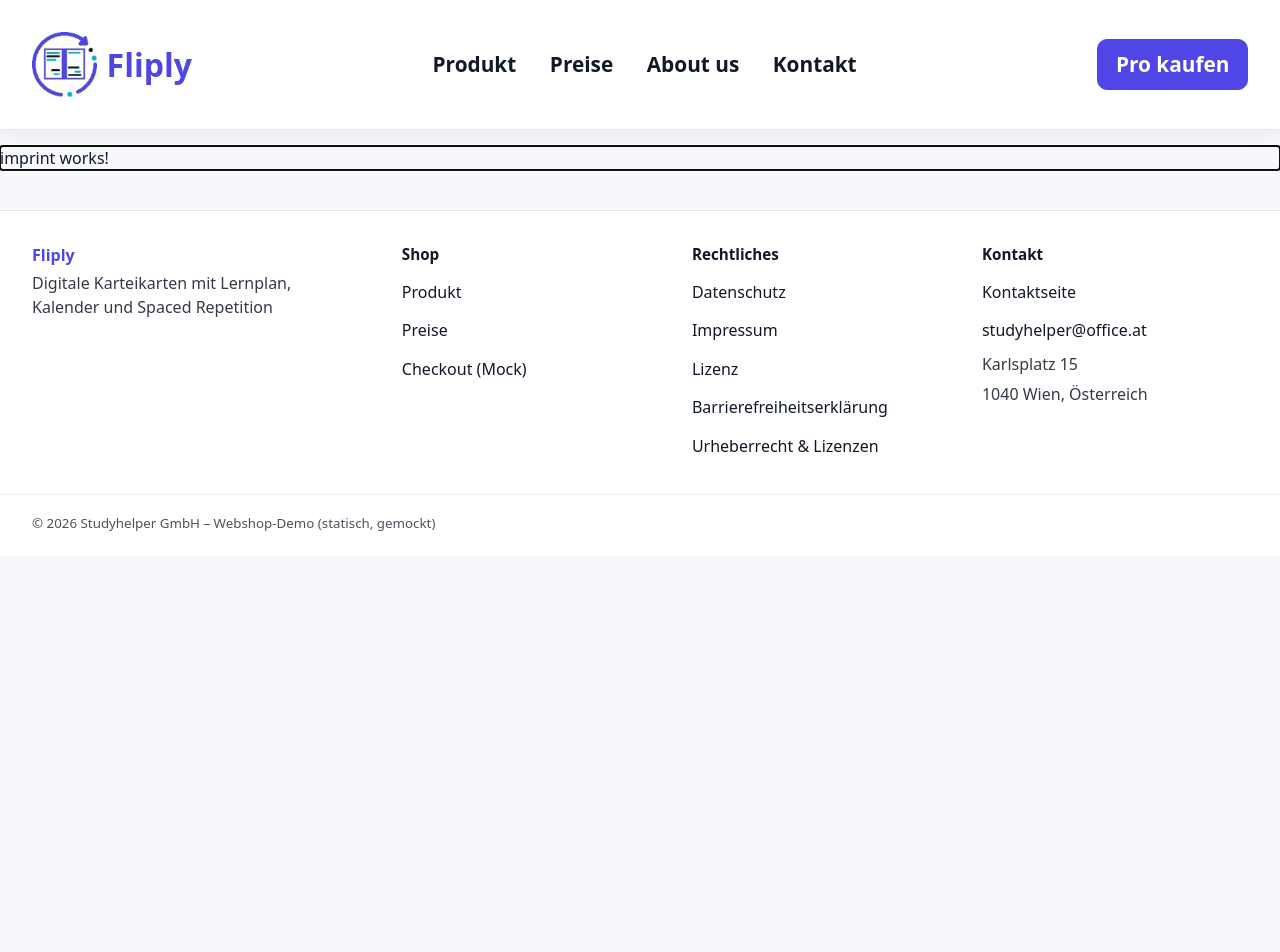
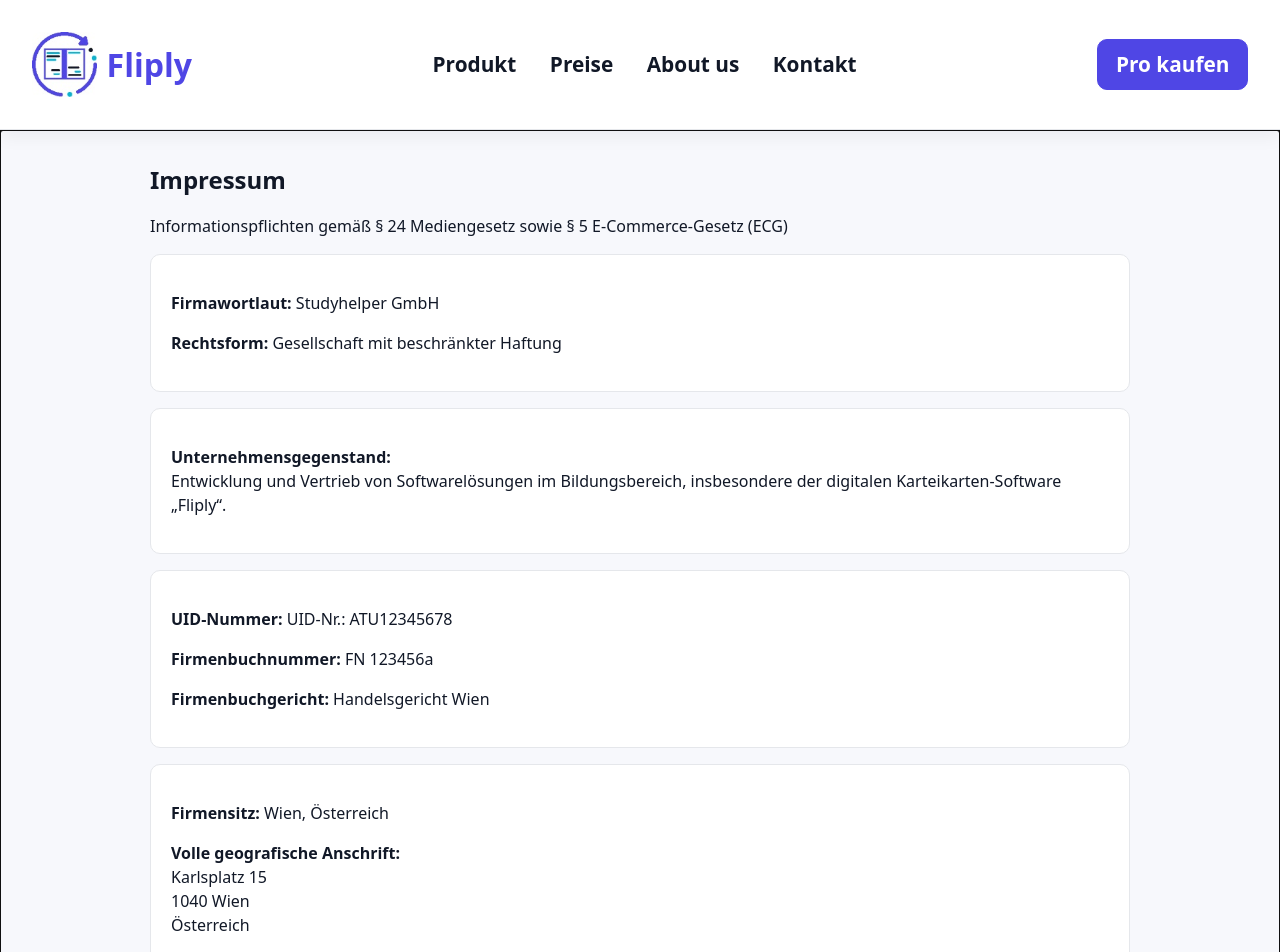
Before and after one commit to anastasia-burgstaller/fliply-webshop, an Angular app: page /impressum in a window 1280 px wide. Shown: the top 952 px of the page. Before the commit the page ends 800 px from the top, so only its background shows below. Built offline with nearby package versions, Linux system fonts and the light colour scheme.

Commit message:
Impressum erstellt

```diff
--- a/src/app/pages/imprint/imprint.component.css
+++ b/src/app/pages/imprint/imprint.component.css
@@ -0,0 +1,47 @@
+.page {
+  max-width: 980px;
+  margin: 0 auto;
+  padding: 2rem;
+}
+
+.page-header h1 {
+  margin: 0 0 0.5rem;
+}
+
+.lead {
+  max-width: 80ch;
+}
+
+.card {
+  margin-top: 1rem;
+  padding: 1.25rem;
+  background: var(--panel);
+  border: 1px solid var(--border);
+  border-radius: var(--radius);
+}
+
+.form-field {
+  display: grid;
+  gap: 0.25rem;
+  margin-bottom: 1rem;
+}
+
+input,
+textarea {
+  padding: 0.5rem;
+  border-radius: var(--radius);
+  border: 1px solid var(--border);
+  font: inherit;
+}
+
+input:focus-visible,
+textarea:focus-visible {
+  outline: 3px solid var(--accent);
+  outline-offset: 2px;
+}
+
+.note {
+  margin-top: 1rem;
+  font-size: 0.95rem;
+  opacity: 0.85;
+}
--- a/src/app/pages/imprint/imprint.component.html
+++ b/src/app/pages/imprint/imprint.component.html
@@ -1 +1,113 @@
-<p>imprint works!</p>
+<section class="page">
+  <header class="page-header">
+    <h1>Impressum</h1>
+    <p class="lead">
+      Informationspflichten gemäß § 24 Mediengesetz sowie § 5 E-Commerce-Gesetz (ECG)
+    </p>
+  </header>
+
+  <article class="content">
+    <div class="card">
+      <p><strong>Firmawortlaut:</strong> Studyhelper GmbH</p>
+      <p><strong>Rechtsform:</strong> Gesellschaft mit beschränkter Haftung</p>
+    </div>
+
+    <div class="card">
+      <p><strong>Unternehmensgegenstand:</strong><br />
+        Entwicklung und Vertrieb von Softwarelösungen im Bildungsbereich,
+        insbesondere der digitalen Karteikarten-Software „Fliply“.
+      </p>
+    </div>
+
+    <div class="card">
+      <p><strong>UID-Nummer:</strong> UID-Nr.: ATU12345678 </p>
+      <p><strong>Firmenbuchnummer:</strong> FN 123456a </p>
+      <p><strong>Firmenbuchgericht:</strong> Handelsgericht Wien</p>
+    </div>
+
+    <div class="card">
+      <p><strong>Firmensitz:</strong> Wien, Österreich</p>
+      <p><strong>Volle geografische Anschrift:</strong><br />
+        Karlsplatz 15<br />
+        1040 Wien<br />
+        Österreich
+      </p>
+    </div>
+
+    <div class="card">
+      <p><strong>Kontaktdaten:</strong></p>
+      <p>
+        E-Mail:
+        <a href="mailto:studyhelper@office.at">studyhelper&#64;office.at</a>
+      </p>
+      <p>Tel.: 0394203420</p>
+    </div>
+
+    <div class="card">
+      <p><strong>Mitgliedschaften bei der Wirtschaftskammerorganisation:</strong><br />
+        Mitglied der Wirtschaftskammer Österreich (WKÖ)<br />
+        Mitglied der Wirtschaftskammer Wien (WKW)
+      </p>
+    </div>
+
+    <div class="card">
+      <p><strong>Anwendbare Rechtsvorschriften und Zugang dazu:</strong></p>
+      <p>
+        Gewerbeordnung (GewO):<br />
+        <a href="https://www.ris.bka.gv.at" target="_blank" rel="noopener">
+          www.ris.bka.gv.at
+        </a>
+      </p>
+    </div>
+
+    <div class="card">
+      <p><strong>Aufsichtsbehörde / Gewerbebehörde:</strong><br />
+        Magistrat der Stadt Wien
+      </p>
+    </div>
+
+    <div class="card">
+      <p><strong>Berufsbezeichnung:</strong><br />
+        Softwareunternehmen / IT-Dienstleister
+      </p>
+      <p><strong>Verleihungsstaat:</strong><br />
+        Österreich
+      </p>
+    </div>
+    <div class="card">
+      <h2>Blattlinie</h2>
+      <p>
+        Diese Website dient der Information über das Softwareprodukt „Fliply“
+        sowie über das Unternehmen Studyhelper GmbH.
+      </p>
+    </div>
+
+    <div class="card">
+      <h2>Haftung für Inhalte</h2>
+      <p>
+        Die Inhalte dieser Website wurden mit größtmöglicher Sorgfalt erstellt.
+        Für die Richtigkeit, Vollständigkeit und Aktualität der Inhalte
+        wird jedoch keine Gewähr übernommen.
+      </p>
+    </div>
+
+    <div class="card">
+      <h2>Haftung für Links</h2>
+      <p>
+        Diese Website enthält Links zu externen Websites Dritter,
+        auf deren Inhalte wir keinen Einfluss haben.
+        Für diese fremden Inhalte wird keine Haftung übernommen.
+      </p>
+    </div>
+
+    <div class="card">
+      <h2>Urheberrecht</h2>
+      <p>
+        Die durch die Studyhelper GmbH erstellten Inhalte und Werke auf dieser Website
+        unterliegen dem österreichischen Urheberrecht.
+        Eine Vervielfältigung, Bearbeitung oder Verbreitung außerhalb der Grenzen
+        des Urheberrechts bedarf der schriftlichen Zustimmung.
+      </p>
+    </div>
+  </article>
+</section>
```
Also changed, not shown: 1 other file (tests, documents, lock files or other folders).
